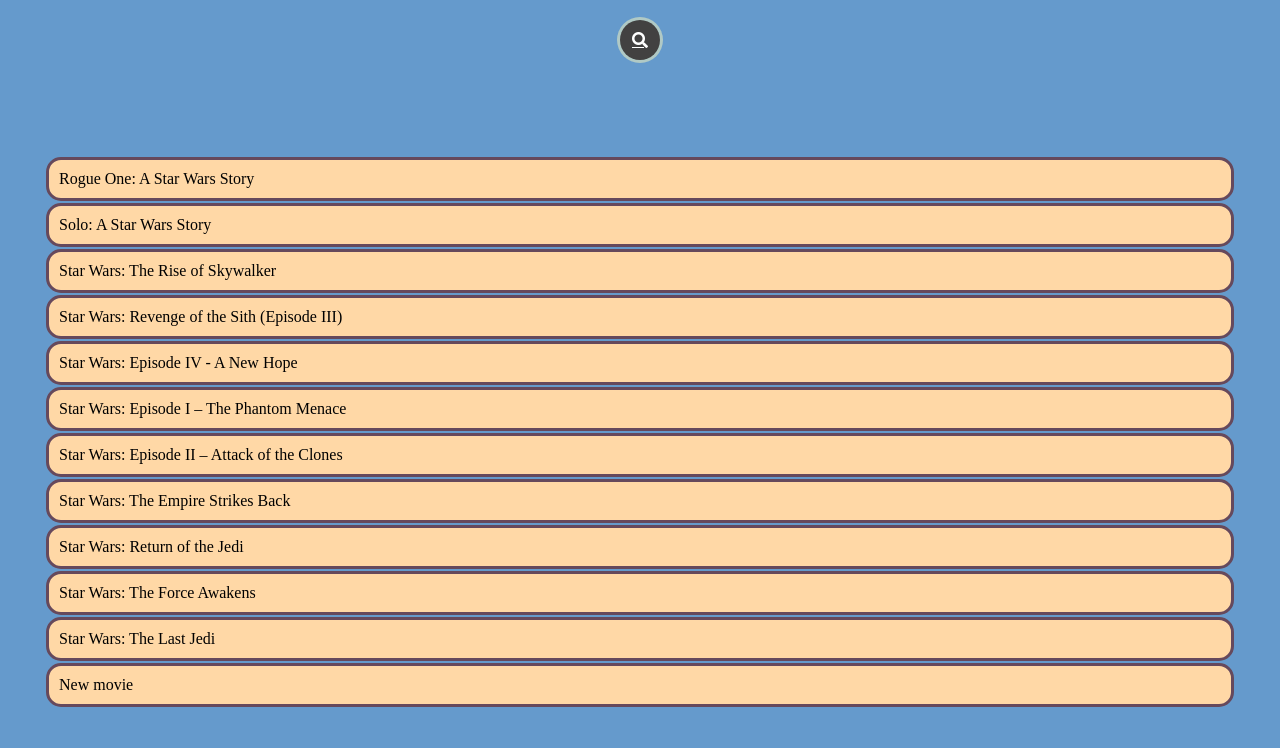
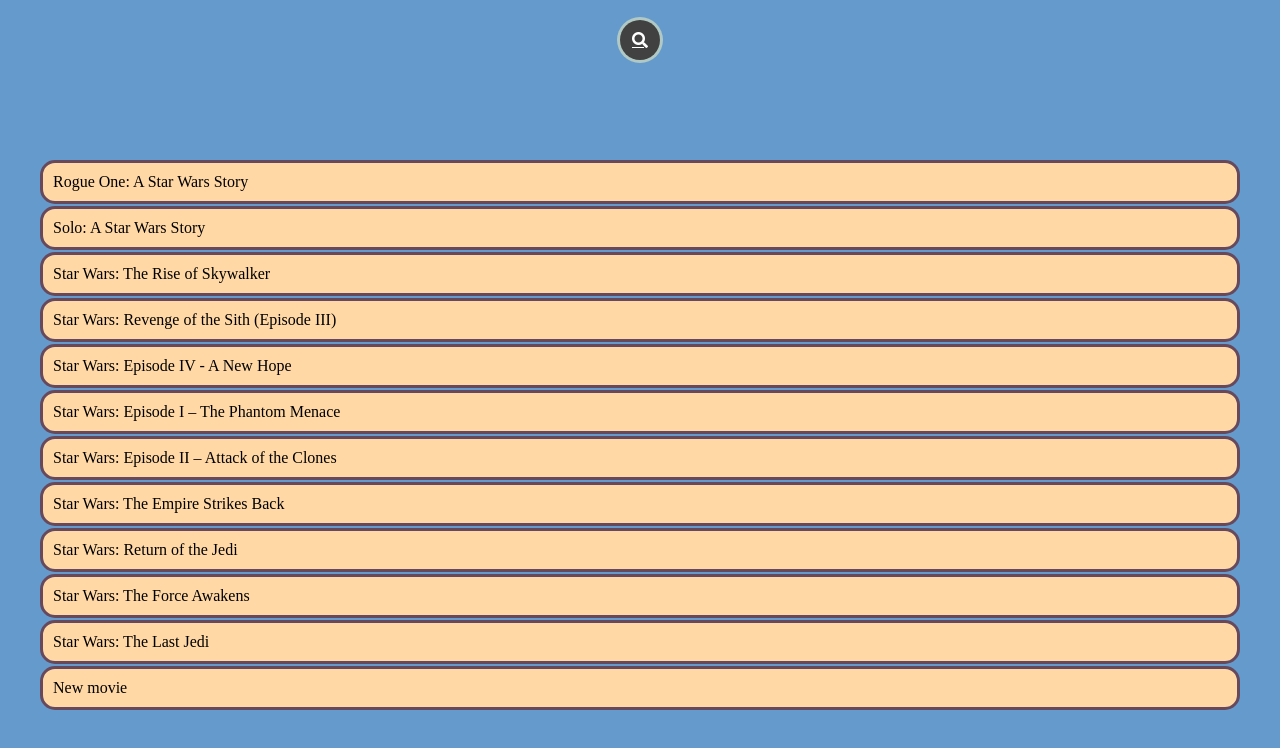
Before and after one commit to karan27012001/ww, a plain HTML site: page index.html in a window 1280 px wide. Drawn offline with Linux system fonts and the light colour scheme.

Commit message:
Update style.css

```diff
--- a/index_style/style.css
+++ b/index_style/style.css
@@ -43,7 +43,7 @@
     outline: none;
     float: left;
     padding: 0;
-    color: rgb(70, 70, 70);
+    color: white;
     font-size: 16px;
     transition: 0.4s;
     line-height: 40px;
@@ -88,7 +88,7 @@
 
 ul#wrapper{
     list-style-type: none;
-            padding: 6;
+            padding: 0;
             margin-top: 10%;
 
 }
@@ -107,9 +107,8 @@
 #wrapper a {
     border: 3px solid #66495c;
     border-radius: 15px;
-    margin-top: -9px;
-    margin-bottom: 11px;
-    background-color: #ffd8a6;
+    margin-top: 2px;
+    background-color: ffd8a6;
     padding: 10px;
     text-decoration: none;
     font-size: 16px;
```
